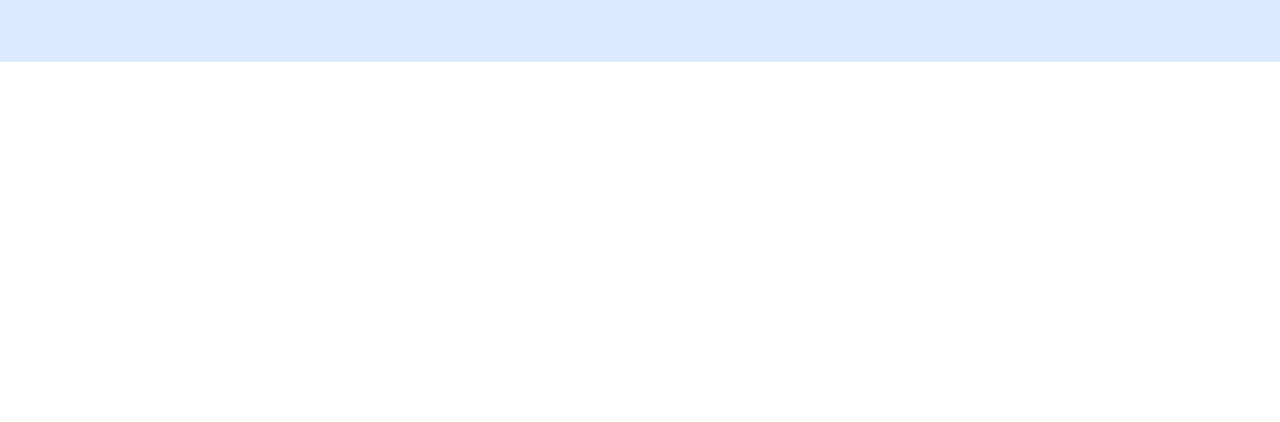
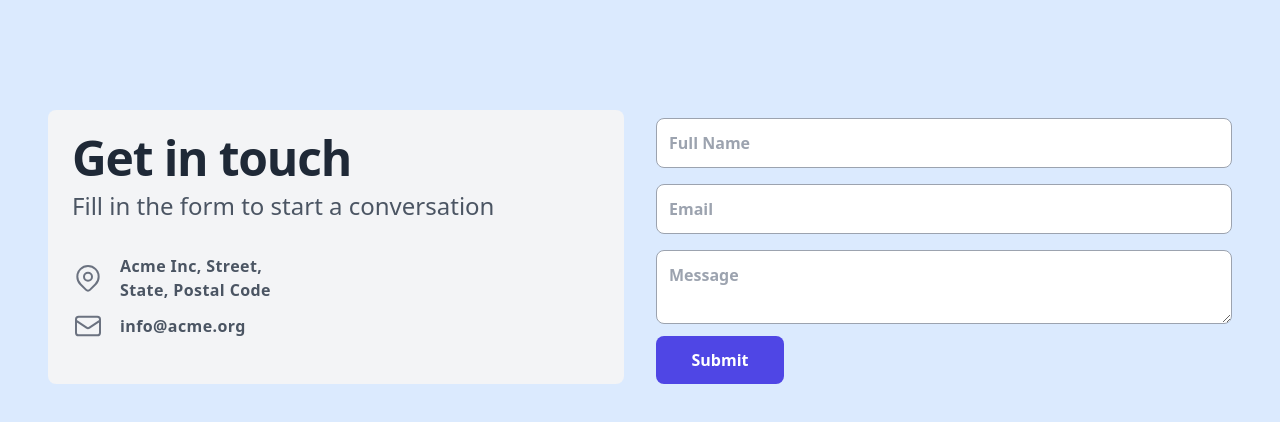
Before and after one commit to Froiod/Portfoliov3, a React (Vite) app: page / in a window 1280 px wide. Shown: the part 2777-3199 px from the top of the page. Before the commit the page ends 2839 px from the top, so only its background shows below. Built offline with nearby package versions, Linux system fonts and the light colour scheme.

Commit message:
contact form update

```diff
--- a/src/components/Contact.jsx
+++ b/src/components/Contact.jsx
@@ -2,7 +2,58 @@ import React from 'react'
 
 const Contact = () => {
   return (
-    <section className='px-12'>
+    <section className='px-12 py-12'>
+      <div className='grid grid-cols-1 md:grid-cols-2 gap-12 lg:gap-8'>
+        {/* leftside */}
+        <div className='p-6 bg-gray-100 dark:bg-gray-800 sm:rounded-lg'>
+          <h1 className="text-4xl sm:text-5xl text-gray-800 dark:text-white font-extrabold tracking-tight">
+            Get in touch
+          </h1>
+          <p className="text-normal text-lg sm:text-2xl font-medium text-gray-600 dark:text-gray-400 mt-2">
+            Fill in the form to start a conversation
+          </p>
+          <div className="flex items-center mt-8 text-gray-600 dark:text-gray-400">
+            <svg fill="none" stroke="currentColor" stroke-linecap="round" stroke-linejoin="round" stroke-width="1.5" viewBox="0 0 24 24" className="w-8 h-8 text-gray-500">
+                <path stroke-linecap="round" stroke-linejoin="round" stroke-width="1.5" d="M17.657 16.657L13.414 20.9a1.998 1.998 0 01-2.827 0l-4.244-4.243a8 8 0 1111.314 0z"/>
+                <path stroke-linecap="round" stroke-linejoin="round" stroke-width="1.5" d="M15 11a3 3 0 11-6 0 3 3 0 016 0z"/>
+            </svg>
+            <div className="ml-4 text-md tracking-wide font-semibold w-40">
+                Acme Inc, Street, State,
+                Postal Code
+            </div>
+          </div>
+          <div className="flex items-center mt-2 text-gray-600 dark:text-gray-400">
+            <svg fill="none" stroke="currentColor" stroke-linecap="round" stroke-linejoin="round" stroke-width="1.5" viewBox="0 0 24 24" className="w-8 h-8 text-gray-500">
+                <path stroke-linecap="round" stroke-linejoin="round" stroke-width="1.5" d="M3 8l7.89 5.26a2 2 0 002.22 0L21 8M5 19h14a2 2 0 002-2V7a2 2 0 00-2-2H5a2 2 0 00-2 2v10a2 2 0 002 2z"/>
+            </svg>
+            <div className="ml-4 text-md tracking-wide font-semibold w-40">
+                info@acme.org
+            </div>
+          </div>
+        </div>
+
+        {/* form */}
+        <form className="flex flex-col justify-center">
+          <div className="flex flex-col">
+              <label for="name" className="hidden">Full Name</label>
+              <input type="name" name="name" id="name" placeholder="Full Name" className="w-100 mt-2 py-3 px-3 rounded-lg bg-white dark:bg-gray-800 border border-gray-400 dark:border-gray-700 text-gray-800 font-semibold focus:border-indigo-500 focus:outline-none"/>
+          </div>
+
+          <div className="flex flex-col mt-2">
+              <label for="email" className="hidden">Email</label>
+              <input type="email" name="email" id="email" placeholder="Email" className="w-100 mt-2 py-3 px-3 rounded-lg bg-white dark:bg-gray-800 border border-gray-400 dark:border-gray-700 text-gray-800 font-semibold focus:border-indigo-500 focus:outline-none"/>
+          </div>
+
+          <div className="flex flex-col mt-2">
+              <label for="message" className="hidden">Number</label>
+              <textarea type="textbox" name="message" id="message" placeholder="Message" className="w-100 mt-2 py-3 px-3 rounded-lg bg-white dark:bg-gray-800 border border-gray-400 dark:border-gray-700 text-gray-800 font-semibold focus:border-indigo-500 focus:outline-none"/>
+          </div>
+
+          <button type="submit" className="md:w-32 bg-indigo-600 hover:bg-blue-dark text-white font-bold py-3 px-6 rounded-lg mt-3 hover:bg-indigo-500 transition ease-in-out duration-300">
+              Submit
+          </button>
+        </form>
+      </div>
     </section>
   )
 }
```
